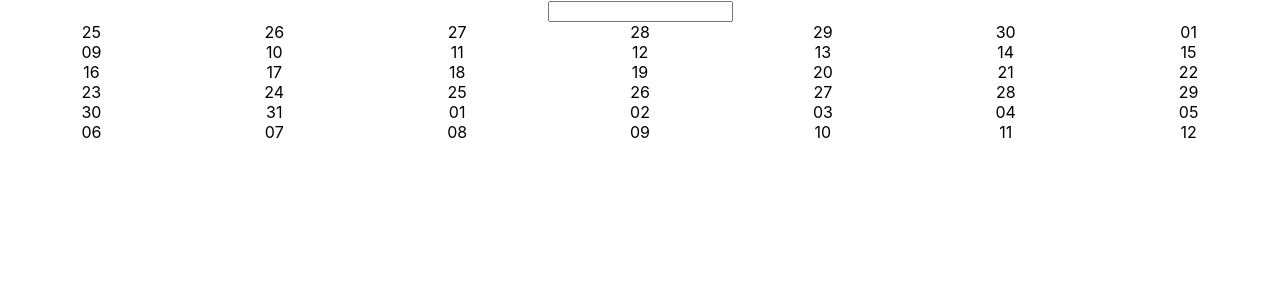
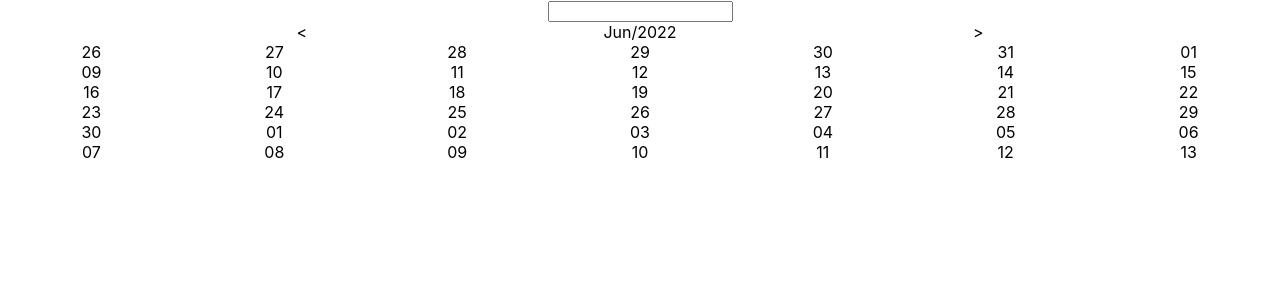
Before and after one commit to shabbyk/react-datetimerangepicker, a React (Create React App) app: page / in a window 1280 px wide. Shown: the top 300 px of the page. Built offline with nearby package versions, Linux system fonts and the light colour scheme.

Commit message:
- added top calendar control

```diff
--- a/src/App.tsx
+++ b/src/App.tsx
@@ -1,13 +1,29 @@
+import { DateTime } from "luxon";
 import React from "react";
+
 import "./App.css";
+import CalendarControls from "./components/Calendar-controls/Index";
 import Calendar from "./components/Calendar/Index";
-import Week from "./components/Week/Index";
+
+function init() {
+  return {
+    year: +DateTime.now().toFormat("yyyy"),
+    month: +DateTime.now().toFormat("MM"),
+    monthName: DateTime.now().monthShort,
+  };
+}
 
 function App() {
+  var initVals = init();
   return (
     <div className="App">
       <input type="text" name="dates" className="" />
-      <Calendar month={5} year={2022} />
+      <CalendarControls
+        month={initVals.month}
+        year={initVals.year}
+        monthName={initVals.monthName}
+      />
+      <Calendar month={initVals.month} year={initVals.year} />
     </div>
   );
 }
--- /dev/null
+++ b/src/components/Calendar-controls/Calendar-controls.css
@@ -0,0 +1,12 @@
+.top-control-container {
+    display: flex;
+    justify-content: space-evenly;
+}
+
+.left::before {
+    content: '<';
+}
+
+.right::after {
+    content: '>';
+}
--- /dev/null
+++ b/src/components/Calendar-controls/Index.tsx
@@ -0,0 +1,25 @@
+import React, { useRef } from "react";
+
+import { DateTime } from "luxon";
+import "./Calendar-controls.css";
+
+type CalendarProps = {
+  monthName: string;
+  month: number;
+  year: number;
+};
+
+function CalendarControls(props: CalendarProps) {
+  const eleRef = useRef(null);
+  return (
+    <div className="top-control-container">
+      <div className="left"></div>
+      <div className="centre">
+        {props.monthName}/{props.year}
+      </div>
+      <div className="right"></div>
+    </div>
+  );
+}
+
+export default CalendarControls;
--- a/src/components/Calendar/Index.tsx
+++ b/src/components/Calendar/Index.tsx
@@ -3,6 +3,7 @@ import React, { useRef } from "react";
 import { DateTime } from "luxon";
 import "./Calendar.css";
 import Month from "../Month/Index";
+import CalendarControls from "../Calendar-controls/Index";
 
 type CalendarProps = {
   month: number;
@@ -10,7 +11,6 @@ type CalendarProps = {
 };
 
 function Calendar(props: CalendarProps) {
-  const eleRef = useRef(null);
   return <Month month={props.month} year={props.year} />;
 }
 
--- a/src/components/Week/Index.tsx
+++ b/src/components/Week/Index.tsx
@@ -1,6 +1,6 @@
+import React, { useRef } from "react";
+
 import { DateTime } from "luxon";
-import React, { useRef } from "react";
-import Day from "../Day/Index";
 import "./Week.css";
 
 type WeekProps = {
```
